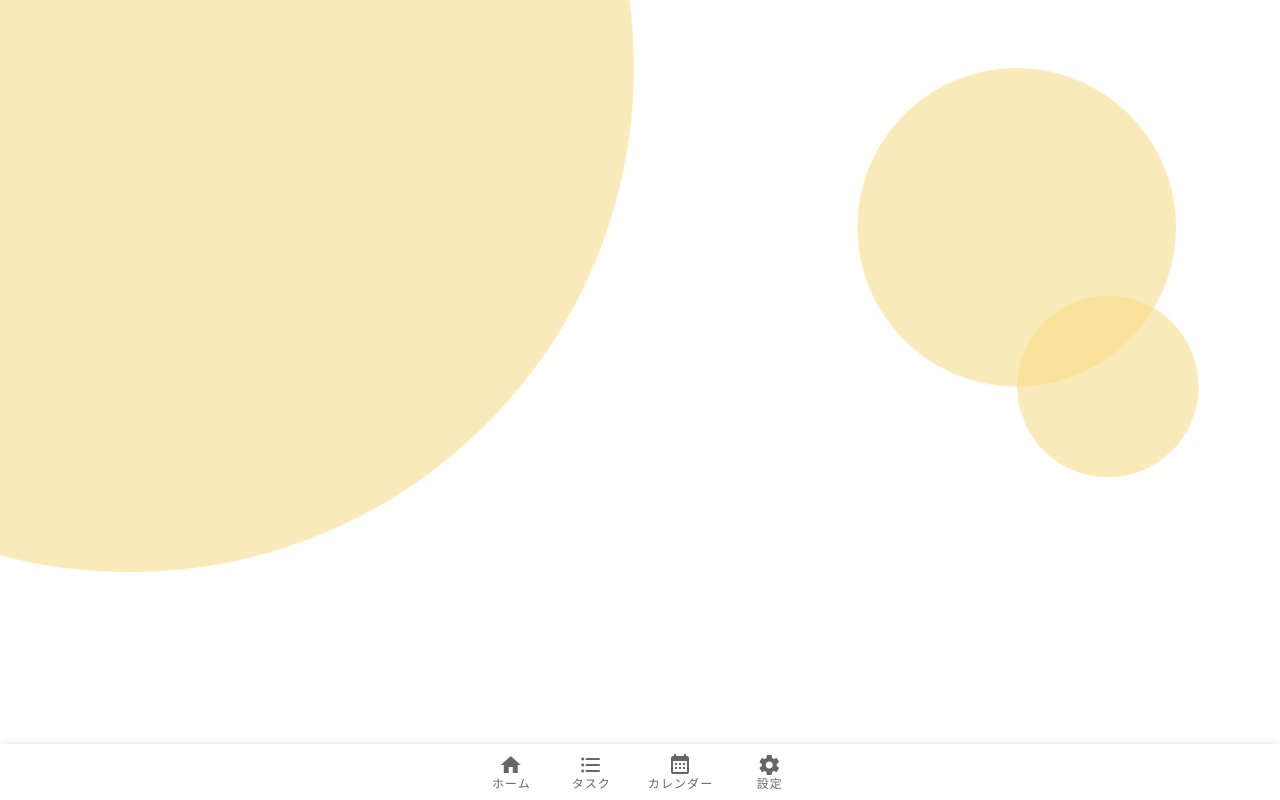
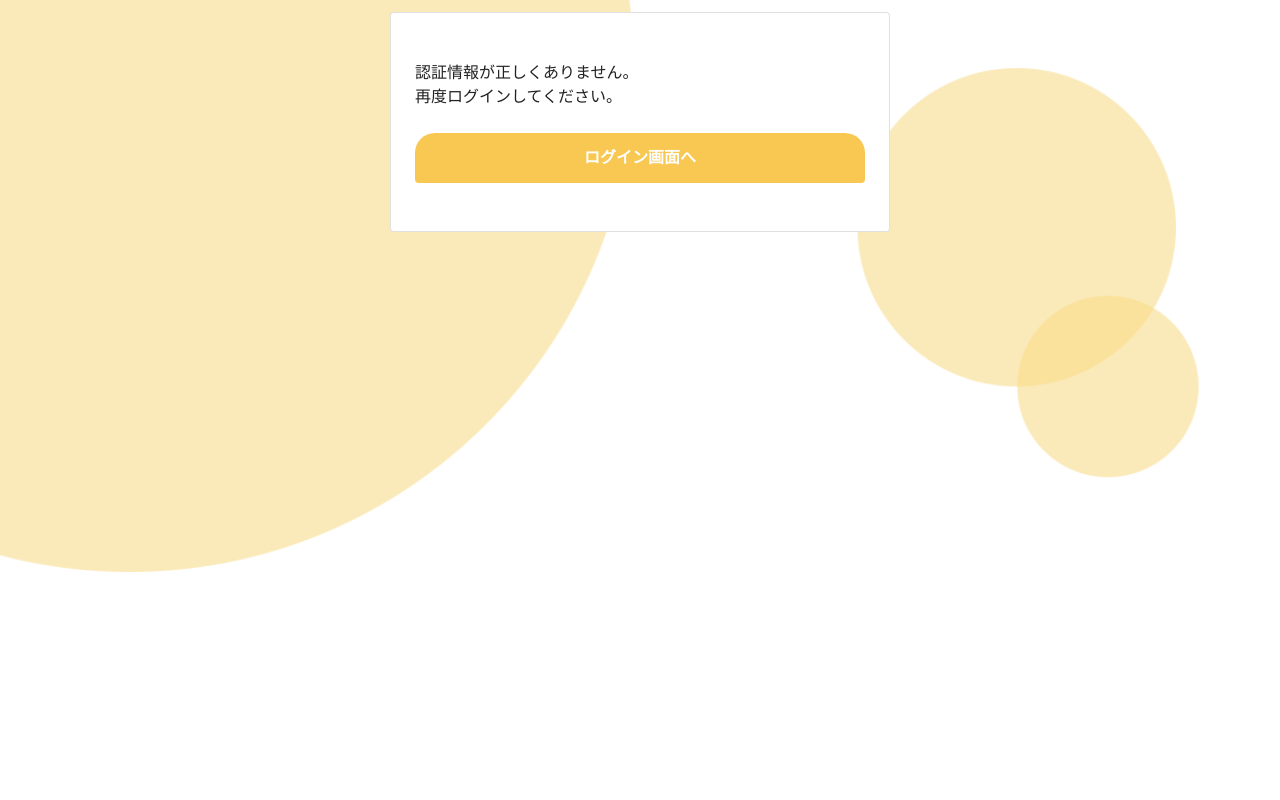
Before and after one commit to Ry0xi/a02, a Nuxt app in the folder frontend/: page /401 in a window 1280 px wide. Before the commit this address had no page. Built offline with nearby package versions, Linux system fonts and the light colour scheme.

Commit message:
[f-add]認証エラー処理の追加

```diff
--- /dev/null
+++ b/frontend/pages/401.vue
@@ -0,0 +1,28 @@
+<template>
+  <div>
+    <v-card class="px-6 py-12 login-card" outlined>
+      <div>認証情報が正しくありません。</div>
+      <div>再度ログインしてください。</div>
+      <Btn class="mt-6" @click="toLogin"> ログイン画面へ </Btn>
+    </v-card>
+  </div>
+</template>
+
+<script>
+export default {
+  layout: 'login',
+  auth: false,
+  methods: {
+    toLogin() {
+      this.$router.push('/login')
+    },
+  },
+}
+</script>
+
+<style scoped>
+.login-card {
+  max-width: 500px;
+  margin: 0 auto;
+}
+</style>
```
Also changed, not shown: frontend/plugins/axios.js (added, +12 -0 lines).
